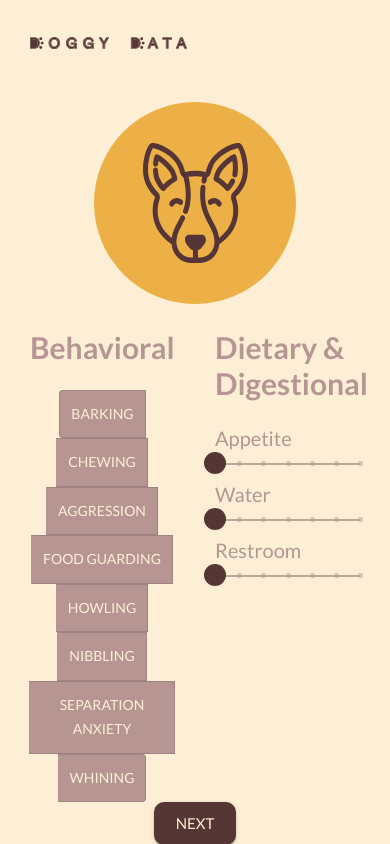
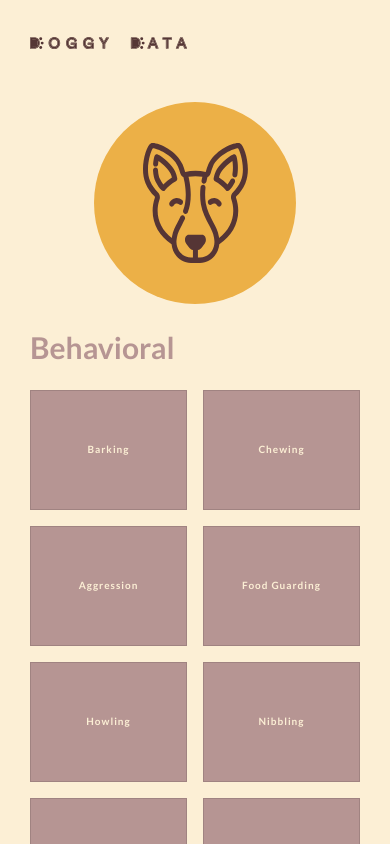
Before and after one commit to susiesko/helloralphie-doggiedata, a React (Create React App) app: page /doglog/additional-info in a window 390 px wide. Shown: the top 844 px of the page. Built offline with nearby package versions, Linux system fonts and the light colour scheme.

Commit message:
toggle button grid responsive

```diff
--- a/src/components/AdditionalInfo/BehavioralInfo.js
+++ b/src/components/AdditionalInfo/BehavioralInfo.js
@@ -1,45 +1,98 @@
 import React from 'react';
 import { useDispatch, useSelector } from 'react-redux';
+import { makeStyles } from '@material-ui/core/styles';
+import Grid from '@material-ui/core/Grid';
+import ToggleButton from '@material-ui/lab/ToggleButton';
+
 import { behaviors as allBehaviors } from '../../helpers/behavioralInfo';
-import ToggleButtonStyled from '../ThemedElements/ToggleButtonStyled/ToggleButtonStyled';
-import ToggleButtonGroupStyled from '../ThemedElements/ToggleButtonGroupStyled/ToggleButtonGroupStyled';
+import * as actions from '../../store/actions/index';
 
-import * as actions from '../../store/actions/index';
+const useGridItemStyle = makeStyles(theme => {
+  return {
+    // trying to make the buttons square. having a rough time with it!
+    root: {
+      '&::after': {
+        content: '""',
+        display: 'block',
+        paddingBottom: '50%'
+      }
+    }
+  };
+});
+
+const useToggleButtonStyles = makeStyles({
+  root: {
+    boxSizing: 'border-box',
+    width: '100%',
+    height: '100%',
+    fontSize: '0.625rem',
+    letterSpacing: '0.0625rem',
+    '@media only screen and (max-width: 992px)': {
+    }
+  }
+});
+
+const useToggleButtonGroupStyles = makeStyles({
+  root: {
+    display: 'block',
+    width: '352px',
+    '@media only screen and (min-width: 768px) and (max-width: 992px)': {
+      width: '704px'
+    }
+  }
+});
 
 const BehavioralInfo = () => {
   const selectedBehaviors = useSelector(state => state.newLogItem.behaviors);
+  const toggleButtonClasses = useToggleButtonStyles();
+  const toggleButtonGroupClasses = useToggleButtonGroupStyles();
+  const gridItemClasses = useGridItemStyle();
+
   const dispatch = useDispatch();
+
+  const onToggle = (ev, val) => {
+    let newVal = [...selectedBehaviors];
+
+    if (newVal.find(b => b === val)){
+      newVal = newVal.filter(b => b !== val);
+    }
+    else{
+      newVal.push(val);
+    }
+    dispatch(actions.updateLogField('behaviors', newVal));
+  }
 
   const toggleButtons = allBehaviors.map(btn => {
     const selected = selectedBehaviors.find(b => b === btn.value);
     return (
-      <ToggleButtonStyled
+      <Grid
+        item
+        xs={6}
+        sm={3}
+        classes={gridItemClasses}
+      >
+        <ToggleButton
           key={btn.value}
+          classes={toggleButtonClasses}
           value={btn.value}
           selected={selected}
+          onChange={ onToggle }
         >
           {btn.text}
-      </ToggleButtonStyled>
+        </ToggleButton>
+      </Grid>
     )
   });
 
-  const onToggle = (ev, val) => {
-    let newVal = [...selectedBehaviors];
-
-    if (newVal.find(b => b === val[0])){
-      newVal = newVal.filter(b => b !== val[0]);
-    }
-    else{
-      newVal.push(val[0]);
-    }
-    dispatch(actions.updateLogField('behaviors', newVal));
-  }
   return (
-      <ToggleButtonGroupStyled
-        onChange={ onToggle }
+    <Grid
+      width={'100%'}
+      container
+      justify="space-between"
+      spacing={2}
     >
       {toggleButtons}
-      </ToggleButtonGroupStyled>
+    </Grid>
   );
 }
 
--- a/src/components/ThemedElements/ToggleButtonGroupStyled/ToggleButtonGroupStyled.js
+++ /dev/null
@@ -1,31 +0,0 @@
-import React from 'react';
-import { makeStyles } from '@material-ui/core';
-import ToggleButtonGroup from '@material-ui/lab/ToggleButtonGroup';
-
-const useStyles = makeStyles(theme => {
-  console.log(theme);
-  return ({
-    root: {
-      flexWrap: 'wrap',
-      justifyContent: 'space-around',
-      alignItems: 'stretch'
-    },
-    grouped: {
-      display: 'inline-block'
-    }
-  });
-});
-
-const ToggleButtonGroupStyled = props => {
-  const classes = useStyles();
-  return (
-    <ToggleButtonGroup
-      classes={classes}
-      onChange={props.onChange}
-    >
-      { props.children }
-    </ToggleButtonGroup>
-  );
-}
-
-export default ToggleButtonGroupStyled;
--- a/src/components/ThemedElements/ToggleButtonStyled/ToggleButtonStyled.js
+++ /dev/null
@@ -1,40 +0,0 @@
-import React from 'react';
-import { makeStyles } from '@material-ui/core';
-import ToggleButton from '@material-ui/lab/ToggleButton';
-
-const useStyles = makeStyles(theme => {
-  console.log(theme);
-  return ({
-    root: {
-      backgroundColor: theme.palette.primary.light,
-      color: theme.palette.primary.contrastText,
-      '&:hover': {
-        color: theme.palette.primary.main,
-        backgroundColor: theme.palette.primary.contrastText
-      }
-    },
-    selected: {
-      backgroundColor: theme.palette.primary.main,
-      color: theme.palette.primary.contrastText,
-      '&:hover, &:focus, &:visited': {
-        backgroundColor: theme.palette.primary.main,
-        color: theme.palette.primary.contrastText,
-      }
-    }
-  });
-});
-
-const ToggleButtonStyled = props => {
-  const classes = useStyles();
-
-  return (
-    <ToggleButton
-      {...props}
-      classes={classes}
-    >
-      { props.children }
-    </ToggleButton>
-  );
-}
-
-export default ToggleButtonStyled;
--- a/src/containers/DogLog/AdditionalInfo/AdditionalInfo.js
+++ b/src/containers/DogLog/AdditionalInfo/AdditionalInfo.js
@@ -32,11 +32,12 @@ const AdditionalInfo = () => {
       <Grid
         container
         justify="space-between"
-        spacing={5}
+        spacing={10}
       >
         <Grid
           item
-          xs={6}
+          xs={12}
+          md={6}
         >
           <h2>Behavioral</h2>
           <BehavioralInfo/>
@@ -44,17 +45,20 @@ const AdditionalInfo = () => {
 
         <Grid
           item
-          xs={6}
+          xs={12}
+          md={6}
         >
           <h2>Dietary &amp; Digestional</h2>
           <DietaryInfo/>
         </Grid>
-      </Grid>
-      <Grid
-        container
-        justify="center"
-      >
-        <ButtonThemed onClick={saveLogInfo}>Next</ButtonThemed>
+        <Grid
+          container
+          style={{marginTop: '20px'}}
+          xs={12}
+          justify="center"
+        >
+          <ButtonThemed onClick={saveLogInfo}>Next</ButtonThemed>
+        </Grid>
       </Grid>
     </BaseInfo>
   );
--- a/src/theme.js
+++ b/src/theme.js
@@ -26,7 +26,7 @@ const theme = createMuiTheme({
       'Droid Sans',
       'Helvetica Neue'
     ].join(','),
-    color: primaryLight
+    color: primaryLight,
   },
   overrides: {
     MuiButton: {
@@ -75,7 +75,31 @@ const theme = createMuiTheme({
       root: {
         color: primaryLight
       }
-    }
+    },
+    MuiToggleButton: {
+      root: {
+        backgroundColor: primaryLight,
+        color: primaryContrastText,
+        borderRadius: '0px',
+        textTransform: 'none',
+        fontWeight: 'bold',
+        fontSize: '1rem',
+      },
+      selected: {
+        backgroundColor: primaryMain,
+        color: primaryContrastText,
+        '&:focus': {
+          backgroundColor: primaryMain,
+          color: primaryContrastText
+        }
+      }
+    },
+    // MuiToggleButtonGroup: {
+    //   root: {
+    //     flexWrap: 'wrap',
+    //     justifyContent: 'space-between'
+    //   }
+    // }
   }
 });
 
```
Lines whose indentation alone changed are shown as unchanged.
